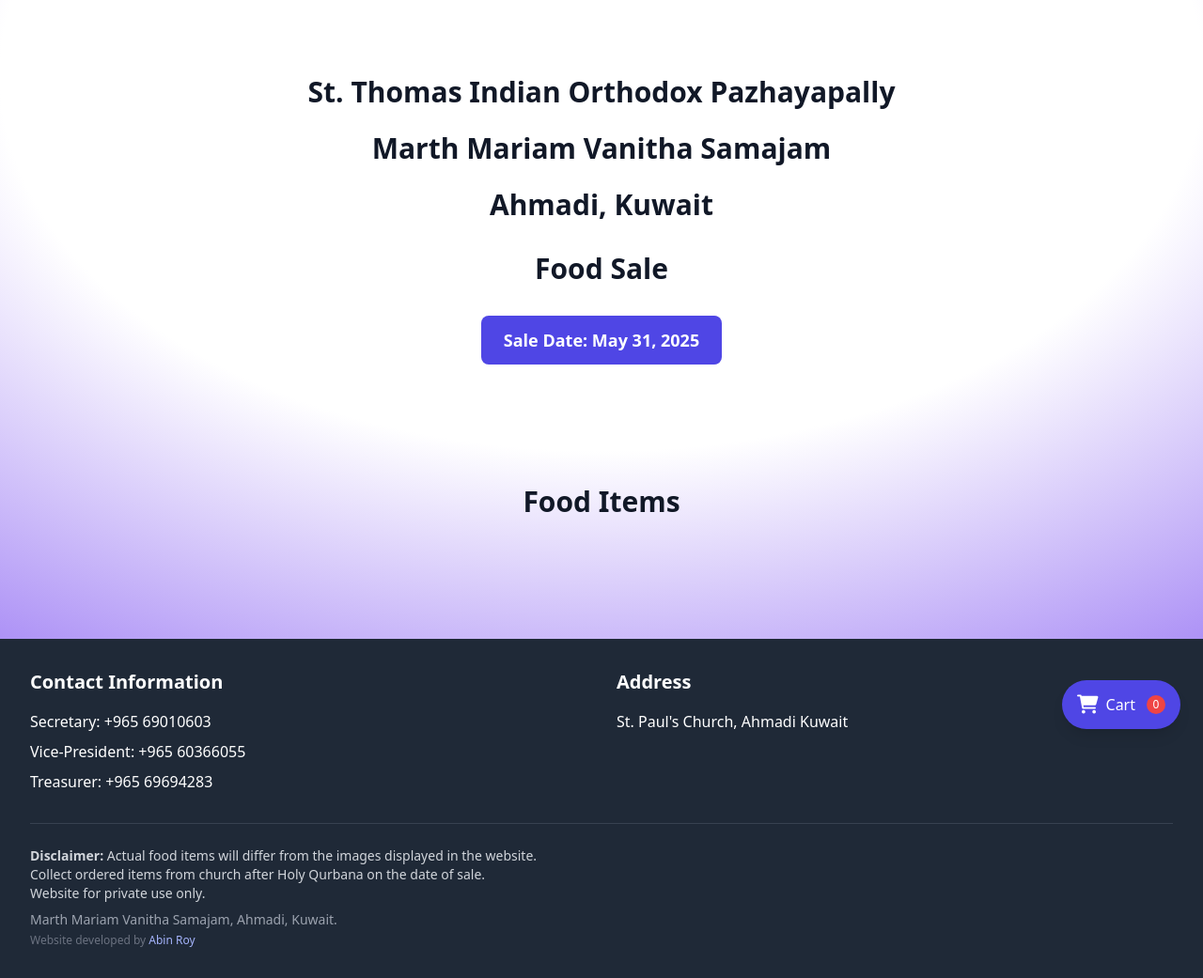
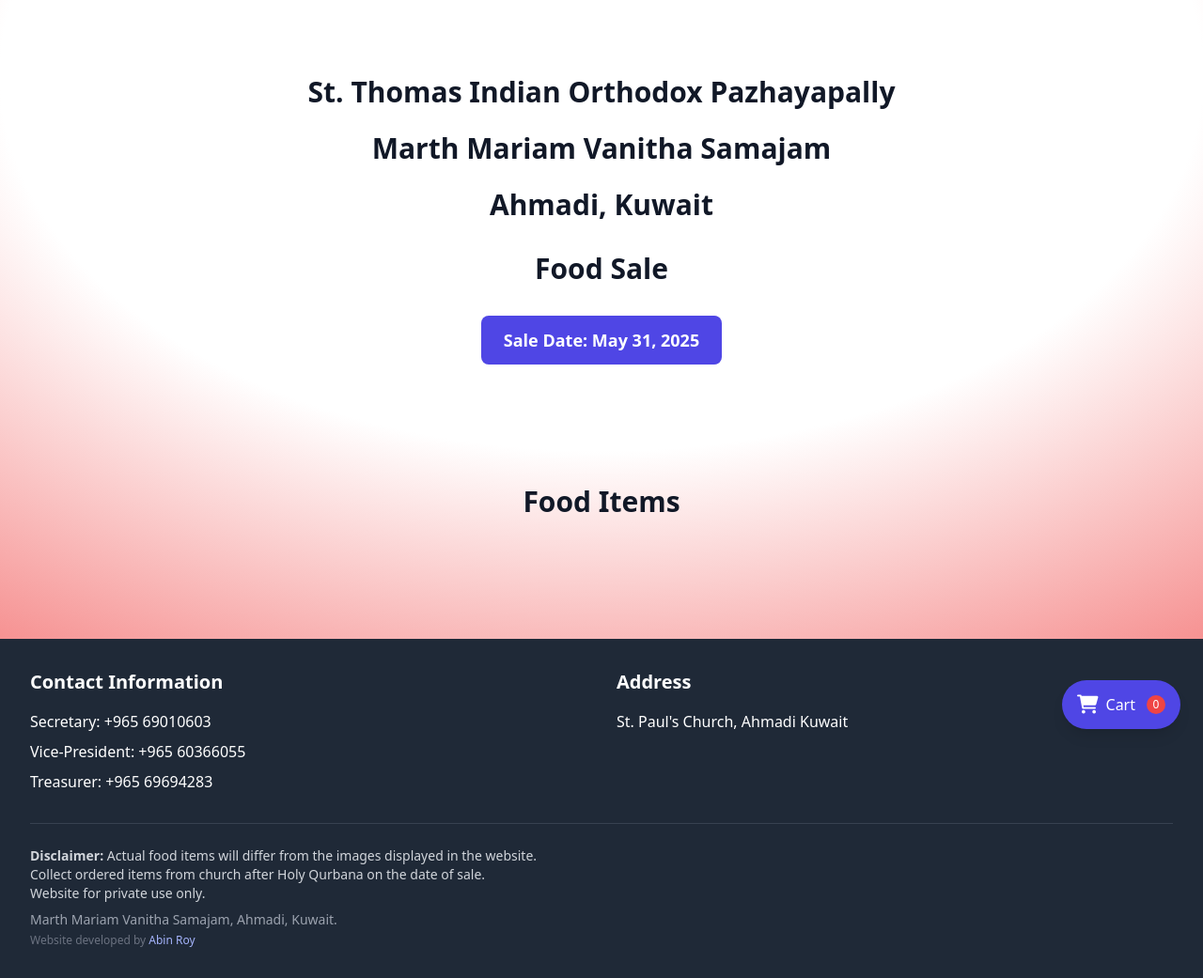
Before and after one commit to abinroy04/MOMS, a Flask app: page / in a window 1280 px wide. Shown: the whole page at 94% size. Run offline with Flask 3, Linux system fonts and the light colour scheme; data that the repository does not hold is empty; some libraries are stand-ins or nearby versions.

Commit message:
test change

```diff
--- a/templates/home.html
+++ b/templates/home.html
@@ -21,7 +21,7 @@
             height: 100%;
             width: 100%;
             background: white;
-            background: radial-gradient(125% 125% at 50% 10%, #fff 40%, #63e 100%);
+            background: radial-gradient(125% 125% at 50% 10%, #fff 40%, rgba(238, 51, 51, 1) 100%);
             pointer-events: none;
         }
 
```
